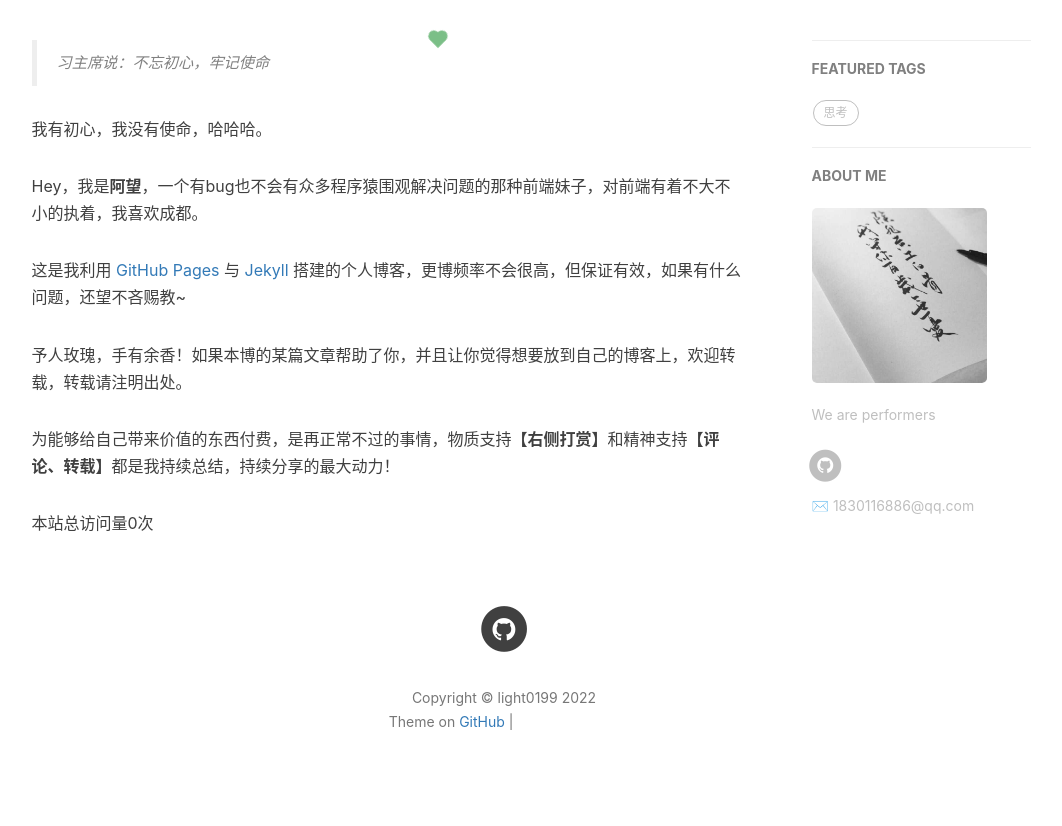
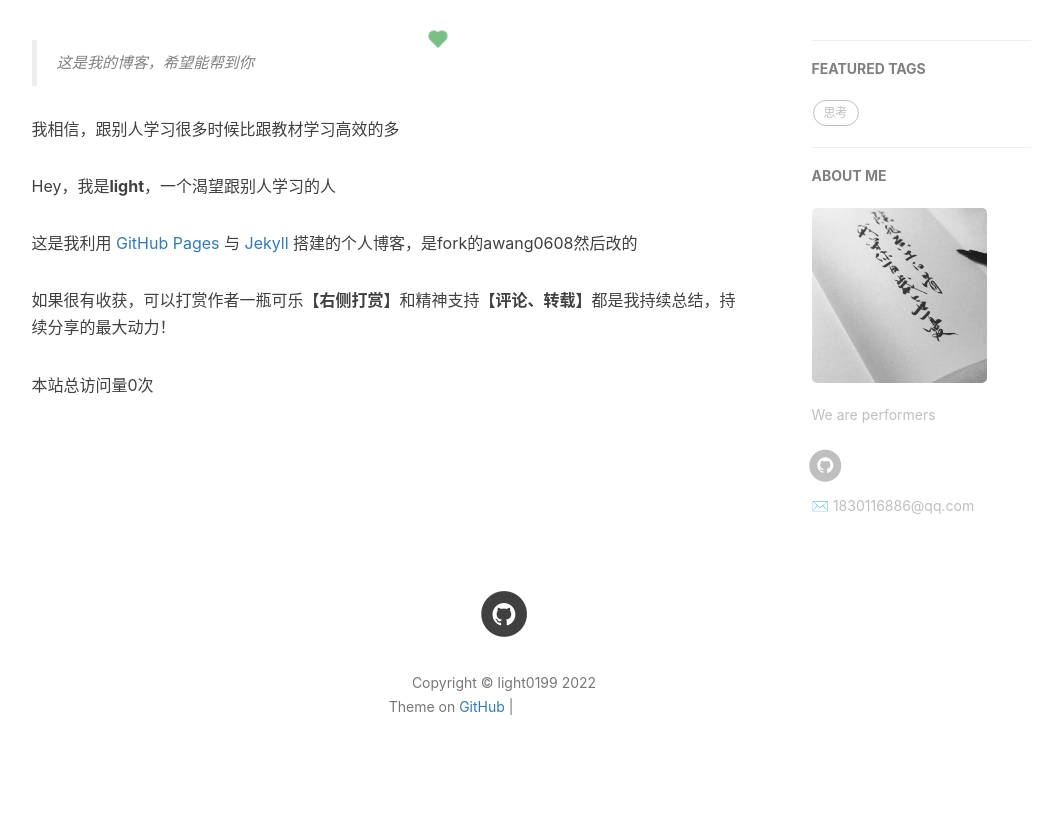
Before and after one commit to light0199/light0199.github.io, a Jekyll site: the page built from about.html, in a window 1280 px wide. Shown: the part 418-1244 px from the top of the page, without its empty margins (136-1198 px from the left). Built offline with Jekyll 4.4.1, drawn with Linux system fonts in a browser that asks for light colours; nearby versions of some CDN libraries; comment, search, counter and statistics services are not loaded; a style sheet for code colours, icons or effects is not loaded; grey boxes are pictures that could not be loaded.

Commit message:
the first assay

```diff
--- a/about.html
+++ b/about.html
@@ -13,13 +13,13 @@ header-img: "img/post-bg-rwd.jpg"
 
 <!-- Chinese Version -->
 <div class="zh post-container">
-    <blockquote>习主席说：不忘初心，牢记使命</blockquote>
-    <p>我有初心，我没有使命，哈哈哈。</p>
-    <p>Hey，我是<strong>阿望</strong>，一个有bug也不会有众多程序猿围观解决问题的那种前端妹子，对前端有着不大不小的执着，我喜欢成都。</p>
-    <p>这是我利用 <a href="https://pages.github.com/">GitHub Pages</a> 与 <a href="http://jekyll.com.cn/">Jekyll</a> 搭建的个人博客，更博频率不会很高，但保证有效，如果有什么问题，还望不吝赐教~
+    <blockquote>这是我的博客，希望能帮到你</blockquote>
+    <p>我相信，跟别人学习很多时候比跟教材学习高效的多</p>
+    <p>Hey，我是<strong>light</strong>，一个渴望跟别人学习的人</p>
+    <p>这是我利用 <a href="https://pages.github.com/">GitHub Pages</a> 与 <a href="http://jekyll.com.cn/">Jekyll</a> 搭建的个人博客，是fork的awang0608然后改的
 
-    <p>予人玫瑰，手有余香！如果本博的某篇文章帮助了你，并且让你觉得想要放到自己的博客上，欢迎转载，转载请注明出处。</p>
-    <p>为能够给自己带来价值的东西付费，是再正常不过的事情，物质支持<strong>【右侧打赏】</strong>和精神支持<strong>【评论、转载】</strong>都是我持续总结，持续分享的最大动力！</p>
+    <!--p>予人玫瑰，手有余香！如果本博的某篇文章帮助了你，并且让你觉得想要放到自己的博客上，欢迎转载，转载请注明出处。</p -->
+    <p>如果很有收获，可以打赏作者一瓶可乐<strong>【右侧打赏】</strong>和精神支持<strong>【评论、转载】</strong>都是我持续总结，持续分享的最大动力！</p>
 </div>
 
 <!-- Gitalk 评论 start  -->
```
